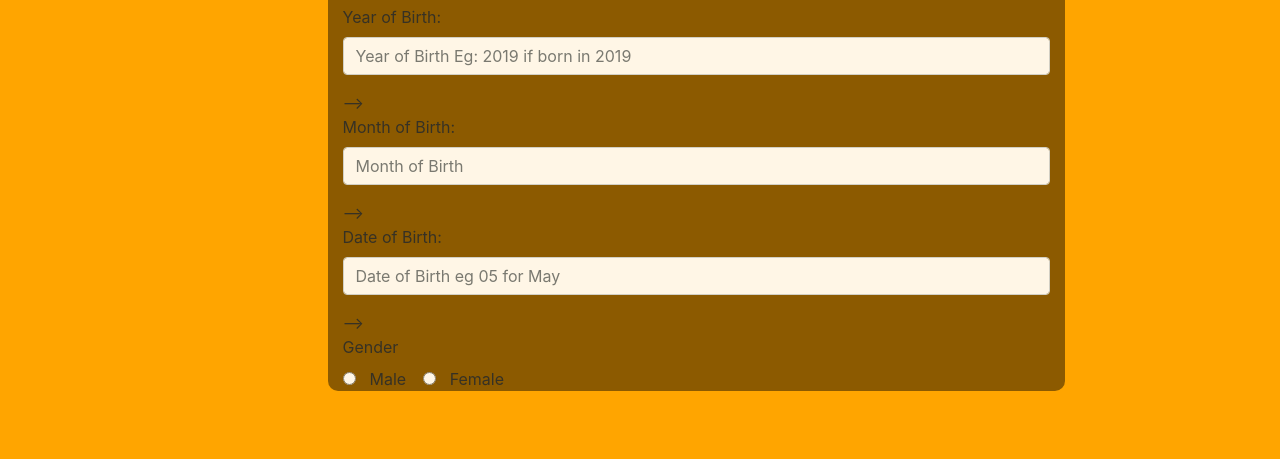
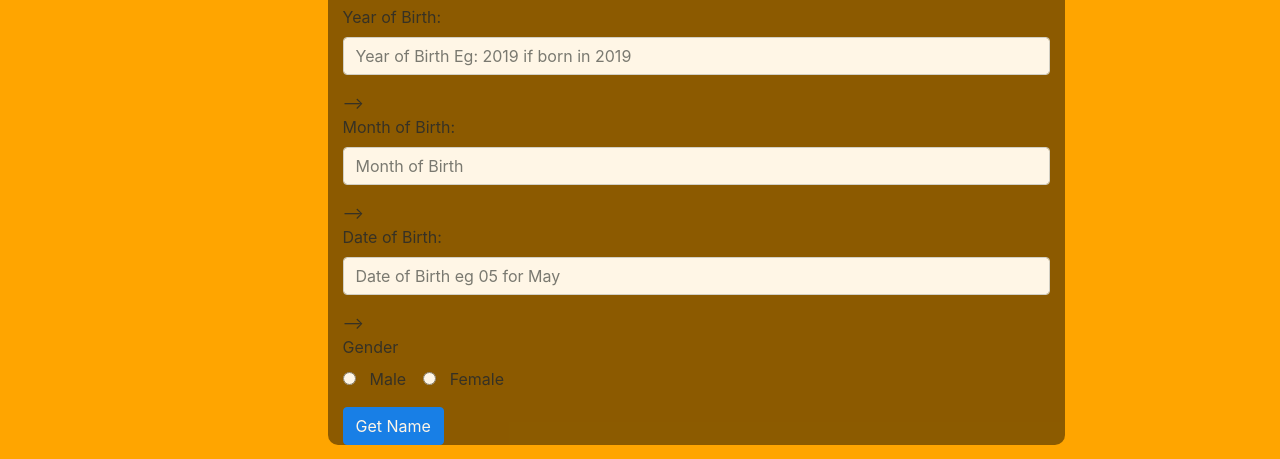
Before and after one commit to Benturner001/calculator, a plain HTML site: page index.html in a window 1280 px wide. Shown: the part 341-800 px from the top of the page. Drawn offline with Linux system fonts and the light colour scheme; files that its build step writes are made by us from their sources; a web font is replaced by a local one.

Commit message:
created a button tag and closed the tag

```diff
--- a/index.html
+++ b/index.html
@@ -46,8 +46,8 @@
                 <input type="radio" class="form-check-input" name="gender" id="female">&nbsp; Female
               </label>
             </div>
-          <!-- </div> -->
-          <!-- <button type="submit" class="btn btn-primary" onclick="findName();">Get Name</button> -->
+          </div>
+          <button type="submit" class="btn btn-primary" onclick="findName();">Get Name</button>
           <!-- <br> -->
         <!-- </form> -->
         <!-- <p id="results"> </p> -->
```
